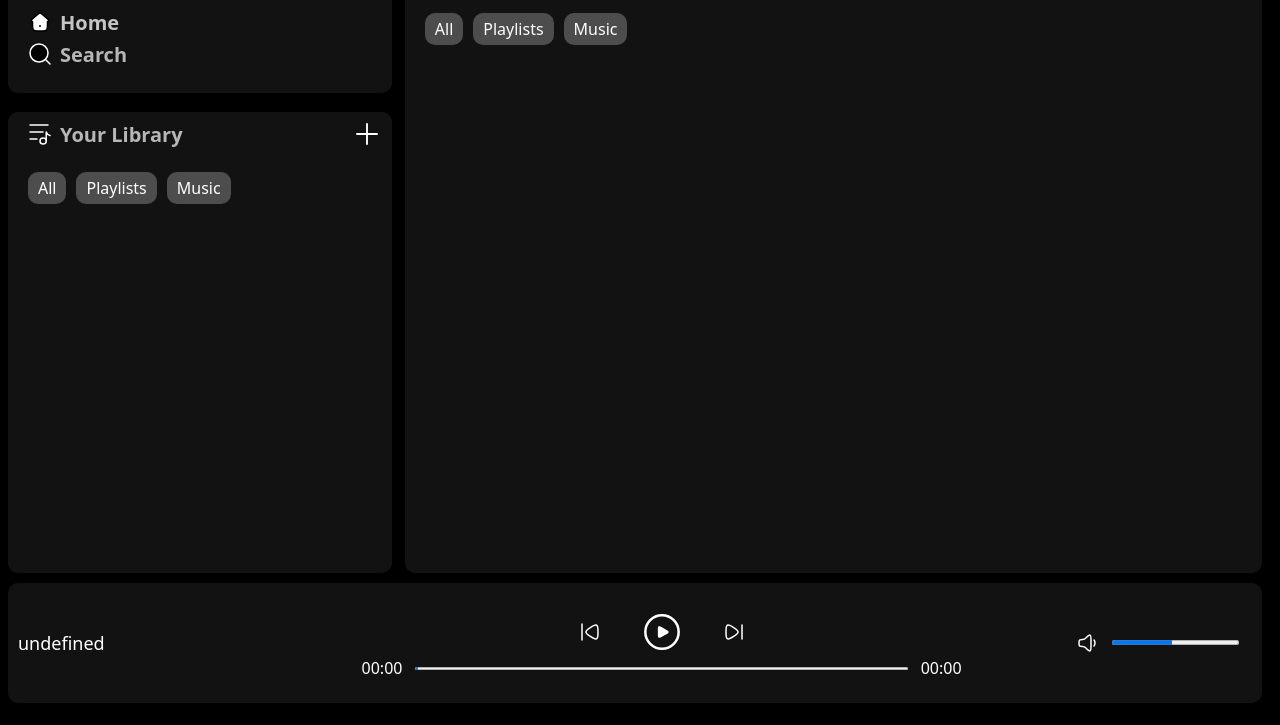
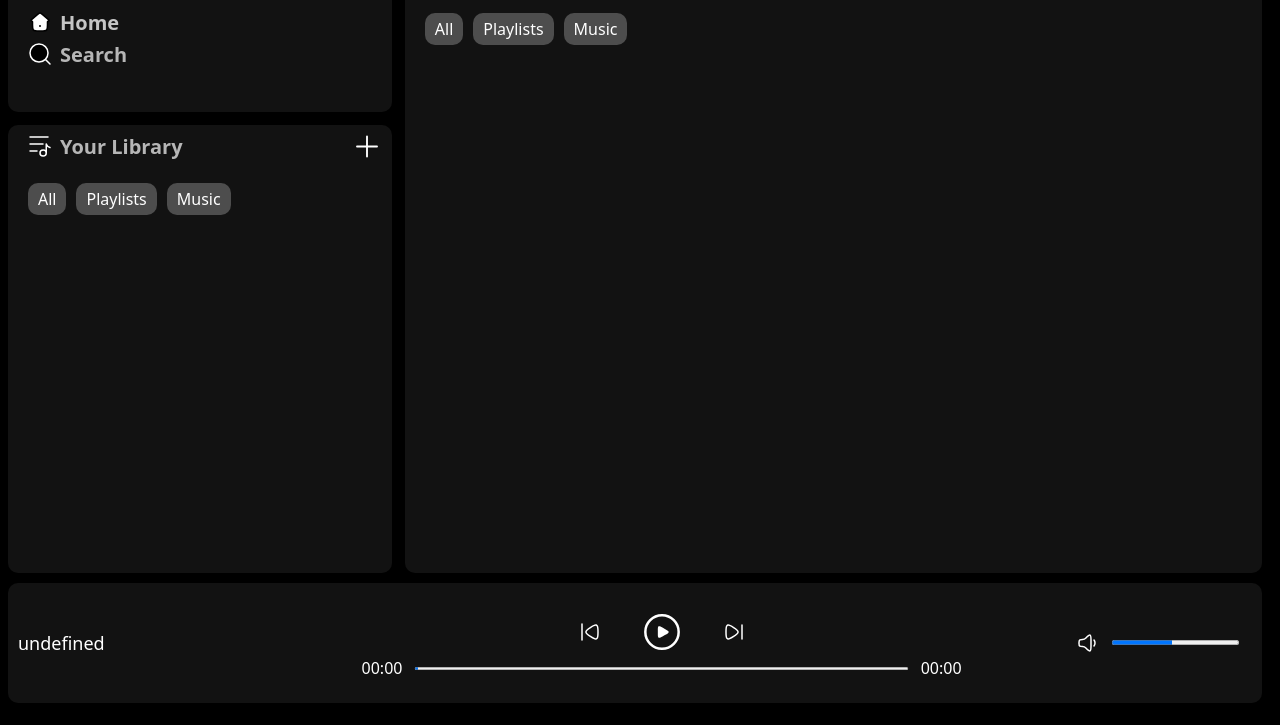
Before and after one commit to suvojit1999/spotify-clone, a plain HTML site: page index.html in a window 1280 px wide. Shown: the part 75-800 px from the top of the page. Drawn offline with Linux system fonts and the light colour scheme; no server answers.

Commit message:
changes home height

```diff
--- a/style.css
+++ b/style.css
@@ -43,7 +43,7 @@ body{
 }
 .home{
     width: 100%;
-    height: 25%;
+    height: 28%;
     /* border: 2px solid green; */
     display: flex;
     flex-direction: column;
@@ -67,6 +67,7 @@ body{
     /* filter: invert(); */
     color: rgb(197, 197, 197);
     cursor: pointer;
+    /* transform: scale(0.9); */
 }
 .hover:hover{
     color: rgb(255, 255, 255);
@@ -82,12 +83,13 @@ body{
     /* filter: invert(); */
     color: rgb(182, 182, 182);
     cursor: pointer;
+    /* transform: scale(0.9); */
 }
 
 
 .library{
     width: 100%;
-    height: 72%;
+    height: 70%;
     /* border: 2px solid yellow; */
     /* background-color: white; */
     display: flex;
```
